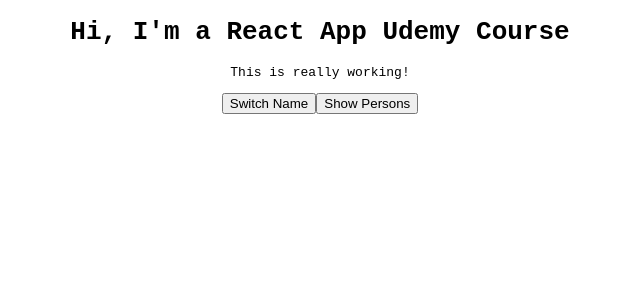
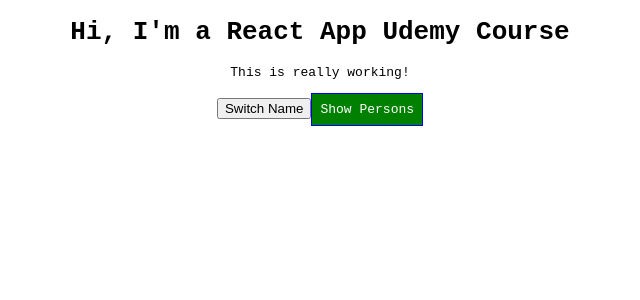
Before and after one commit to Juanfe98/react_course, a React (Create React App) app: page / in a window 1280 px wide. Shown: the top 300 px of the page, without its empty margins (320-960 px from the left). Built offline with nearby package versions, Linux system fonts and the light colour scheme.

Commit message:
Renderizando estilos en clases diamicamente, capitulo 5 leccion 68

```diff
--- a/src/App.js
+++ b/src/App.js
@@ -71,6 +71,17 @@
     /**
      * Segunda manera de condicionar y hacer el contenido dinamico.
      */
+    //Se define el estilo para el boton show persons
+    const showPersonStyles = {
+      backgroundColor: 'green',
+      color: 'white',
+      font: 'inherit',
+      cursor: 'pointer',
+      border: '1px solid blue',
+      padding: '8px',
+    }
+    //Cambio de estilos dinamicamente con clases.
+    const classes = [];
     let persons = null;
     if (this.state.showPersons){
       persons = (
@@ -91,13 +102,25 @@
           }
         </div>
       )
+        //Cambiamos el valor del objeto showPersonStyles, con la finalidad de que el boton se muestre
+        //rojo y verde dependiendo si se van a mostrar u ocultar las personas
+        showPersonStyles.backgroundColor ="red";
+    }
+
+    //Dependiendo de cuantas personas hay se le insertan las clases al arreglo classes.
+    if(this.state.persons.length <= 2){
+      classes.push('red');
+    }
+    if(this.state.persons.length <= 1){
+      classes.push('bold');
     }
     return (
       <div className="App">
         <h1>Hi, I'm a React App Udemy Course</h1>
-        <p>This is really working!</p>
+        {/* Se hace un join al arreglo clases para que quede asi -> clase1 clase2 */}
+        <p className={classes.join(" ")}>This is really working!</p>
         <button onClick={() => this.switchNameHandler('Maximilian!!')}>Switch Name</button>
-        <button onClick={this.showPersonsHandler}>Show Persons</button>
+        <button style={showPersonStyles} onClick={this.showPersonsHandler}>Show Persons</button>
         {
           //Segunda manera de condicionar el contenido
           persons
--- a/src/Person/Person.css
+++ b/src/Person/Person.css
@@ -7,3 +7,11 @@
     margin:16px auto;
     border-radius: 15px;
 }
+
+.bold{
+    font-weight: bold;
+}
+
+.red{
+    color: red;
+}
```
